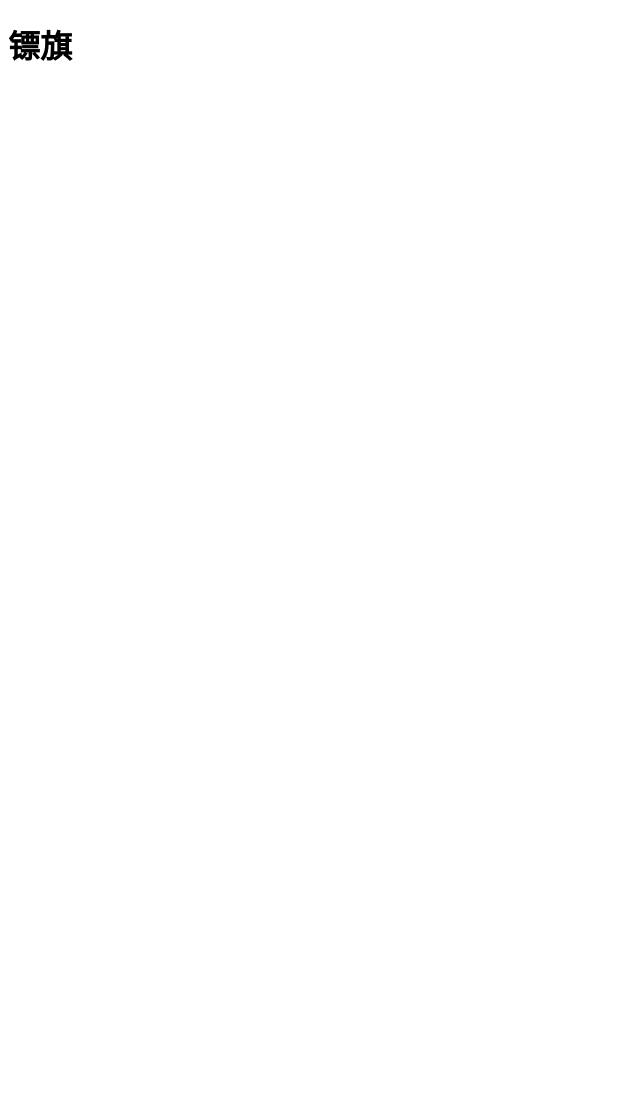
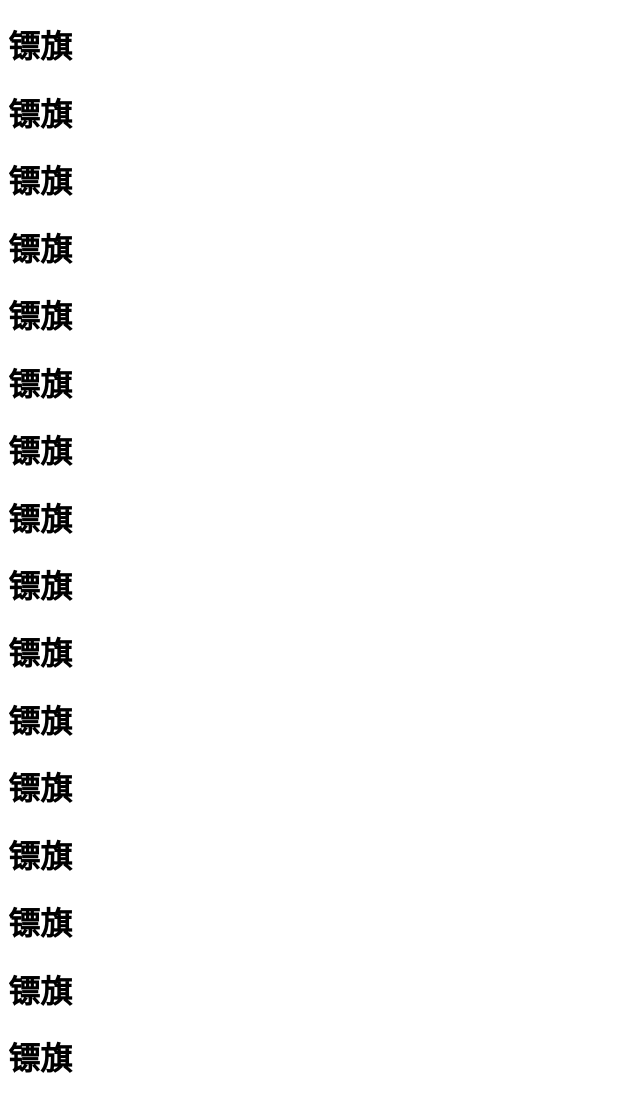
Before and after one commit to wangniu/re, a plain HTML site: page index.html in a window 1280 px wide. Shown: the whole page, without its empty margins (0-640 px from the left). Before the commit the page ends 800 px from the top, so only its background shows below. Drawn offline with Linux system fonts and the light colour scheme.

Commit message:
v1
升级

```diff
--- a/index.html
+++ b/index.html
@@ -6,5 +6,19 @@
 	</head>
 	<body>
 		<h1>镖旗</h1>
+		<h1>镖旗</h1>
+		<h1>镖旗</h1>
+		<h1>镖旗</h1>
+		<h1>镖旗</h1>
+		<h1>镖旗</h1>
+		<h1>镖旗</h1>
+		<h1>镖旗</h1>
+		<h1>镖旗</h1>
+		<h1>镖旗</h1>
+		<h1>镖旗</h1><h1>镖旗</h1>
+		<h1>镖旗</h1>
+		<h1>镖旗</h1>
+		<h1>镖旗</h1>
+		<h1>镖旗</h1>
 	</body>
 </html>
```
